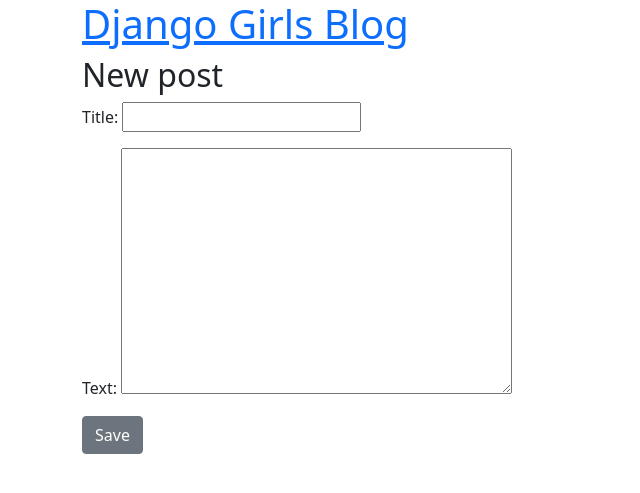
After one commit to jturner9215/my-first-blog, a Django app: template blog/templates/blog/post_edit.html in a window 1280 px wide. The commit adds this page. Shown: the top 493 px of the page, without its empty margins (0-640 px from the left). Run offline with Django 3.2, Linux system fonts and the light colour scheme; the template is opened without the code that fills it: values that come from a table or form of the project are taken from there, others are empty; parts of the project's set-up code (start-up, migrations or seed data) failed here and were passed over.

Commit message:
Add views to create/edit blog post inside the site

```diff
--- /dev/null
+++ b/blog/forms.py
@@ -0,0 +1,9 @@
+from django import forms
+
+from .models import Post
+
+class PostForm(forms.ModelForm):
+
+    class Meta:
+        model = Post
+        fields = ('title', 'text',)
--- a/blog/templates/blog/base.html
+++ b/blog/templates/blog/base.html
@@ -1,24 +1,28 @@
 {% load static %}
-
 <!DOCTYPE html>
 <html>
     <head>
         <title>Django Girls blog</title>
         <link rel="stylesheet" href="https://cdn.jsdelivr.net/npm/bootstrap@5.1.3/dist/css/bootstrap.min.css" integrity="sha384-1BmE4kWBq78iYhFldvKuhfTAU6auU8tT94WrHftjDbrCEXSU1oBoqyl2QvZ6jIW3" crossorigin="anonymous">
-        <link href="//fonts.googleapis.com/css?family=Lobster&subset=latin,latin-ext" rel="stylesheet" type="text/css">
+        <link href='//fonts.googleapis.com/css?family=Lobster&subset=latin,latin-ext' rel='stylesheet' type='text/css'>
         <link rel="stylesheet" href="{% static 'css/blog.css' %}">
     </head>
     <body>
         <header class="page-header">
-          <div class="container">
-              <h1><a href="/">Django Girls Blog</a></h1>
-          </div>
+            <div class="container">
+                {% if user.is_authenticated %}
+                    <a href="{% url 'post_new' %}" class="top-menu">
+                        {% include './icons/file-earmark-plus.svg' %}
+                  </a>
+                {% endif %}
+                <h1><a href="/">Django Girls Blog</a></h1>
+            </div>
         </header>
-        <main class="container">
+        <main class="content container">
             <div class="row">
                 <div class="col">
-                {% block content %}
-                {% endblock %}
+                    {% block content %}
+                    {% endblock %}
                 </div>
             </div>
         </main>
--- /dev/null
+++ b/blog/templates/blog/post_edit.html
@@ -0,0 +1,9 @@
+{% extends 'blog/base.html' %}
+
+{% block content %}
+    <h2>New post</h2>
+    <form method="POST" class="post-form">{% csrf_token %}
+        {{ form.as_p }}
+        <button type="submit" class="save btn btn-secondary">Save</button>
+    </form>
+{% endblock %}
--- a/mysite/urls.py
+++ b/mysite/urls.py
@@ -13,9 +13,9 @@
     1. Import the include() function: from django.urls import include, path
     2. Add a URL to urlpatterns:  path('blog/', include('blog.urls'))
 """
-from django.contrib import admin
 from django.urls import path, include
 from . import views
+from django.contrib import admin
 
 
 urlpatterns = [
@@ -23,4 +23,24 @@
     path('', include('blog.urls')),
     path('', views.post_list, name='post_list'),
     path('post/<int:pk>/', views.post_detail, name='post_detail'),
+    path('post/new/', views.post_new, name='post_new'),
+    path('post/<int:pk>/edit/', views.post_edit, name='post_edit'),
 ]
+
+
+
+
+
+def post_edit(request, pk):
+    post = get_object_or_404(Post, pk=pk)
+    if request.method == "POST":
+        form = PostForm(request.POST, instance=post)
+        if form.is_valid():
+            post = form.save(commit=False)
+            post.author = request.user
+            post.published_date = timezone.now()
+            post.save()
+            return redirect('post_detail', pk=post.pk)
+    else:
+        form = PostForm(instance=post)
+    return render(request, 'blog/post_edit.html', {'form': form})
```
Also changed, not shown: blog/templates/blog/post_detail.html (+7 -0 lines), blog/views.py (+15 -0 lines), blog/templates/blog/icons/file-earmark-plus.svg (added).
